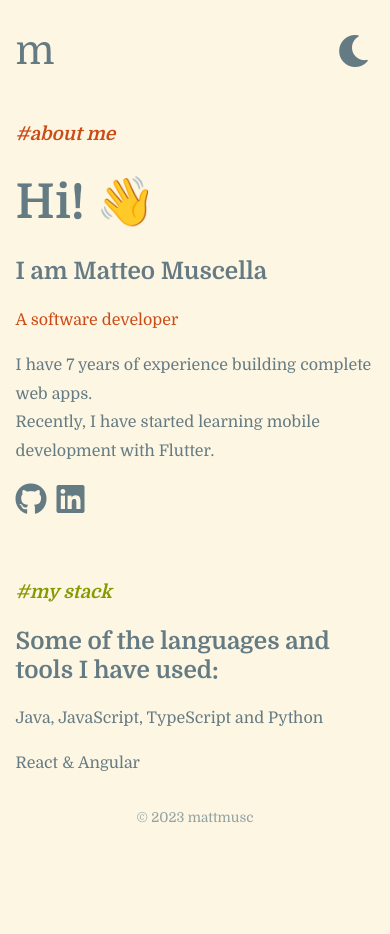
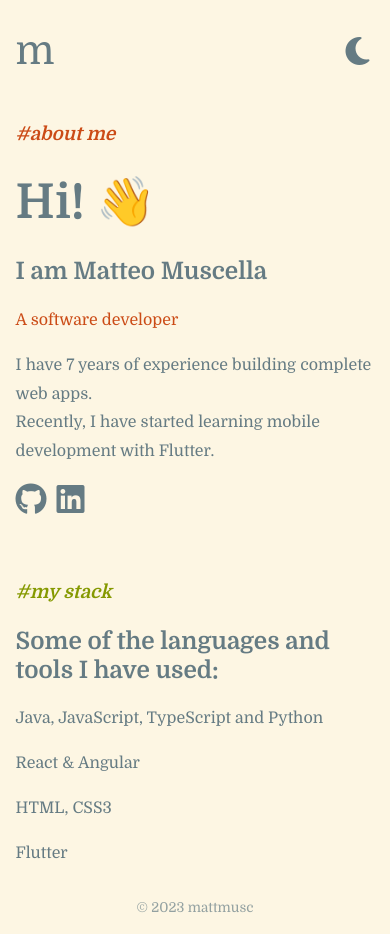
Before and after one commit to mattmusc/personal-website, a Gatsby site: page / in a window 390 px wide. Before the commit the page ends 844 px from the top, so only its background shows below. Built offline with nearby package versions, Linux system fonts and the light colour scheme; Gatsby itself is replaced by a stand-in of ours.

Commit message:
Updates dependencies, fixes scroll on mobile.

```diff
--- a/src/pages/index.js
+++ b/src/pages/index.js
@@ -37,8 +37,8 @@
 `;
 
 const Main = styled.main`
-  height: 82vh;
-  overflow: hidden;
+  //height: 82vh;
+  //overflow: hidden;
   padding: 0 4vw;
 
   @media ${device.mobileS} {
--- a/src/pages/main.css
+++ b/src/pages/main.css
@@ -2,7 +2,7 @@
     margin: 0;
     padding: 0;
     font-family: 'Domine', sans-serif;
-    height: 100vh;
+    height: 100%;
     transition: all .3s;
 }
 
```
Also changed, not shown: package.json (+16 -13 lines), 1 other file.
